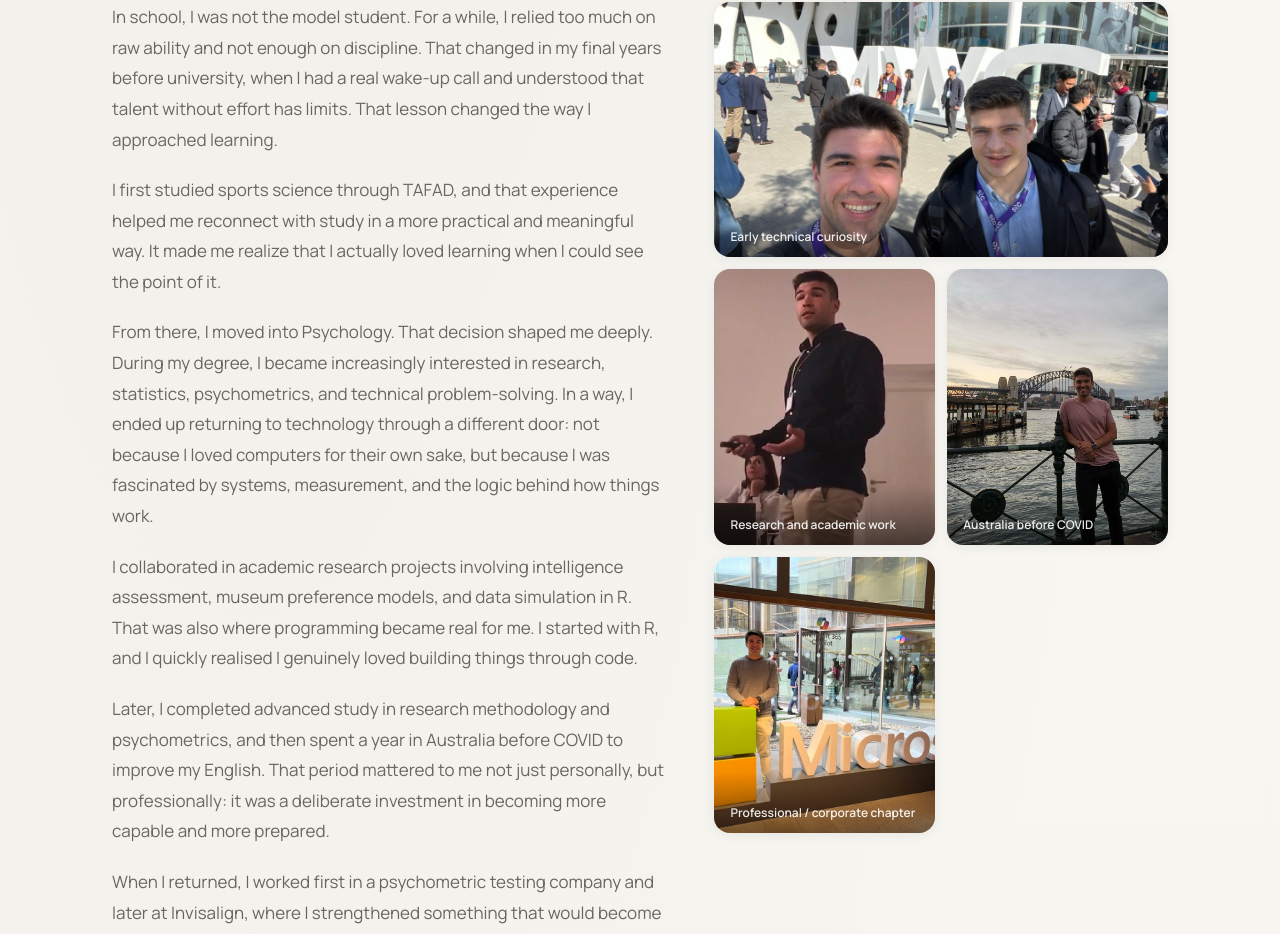
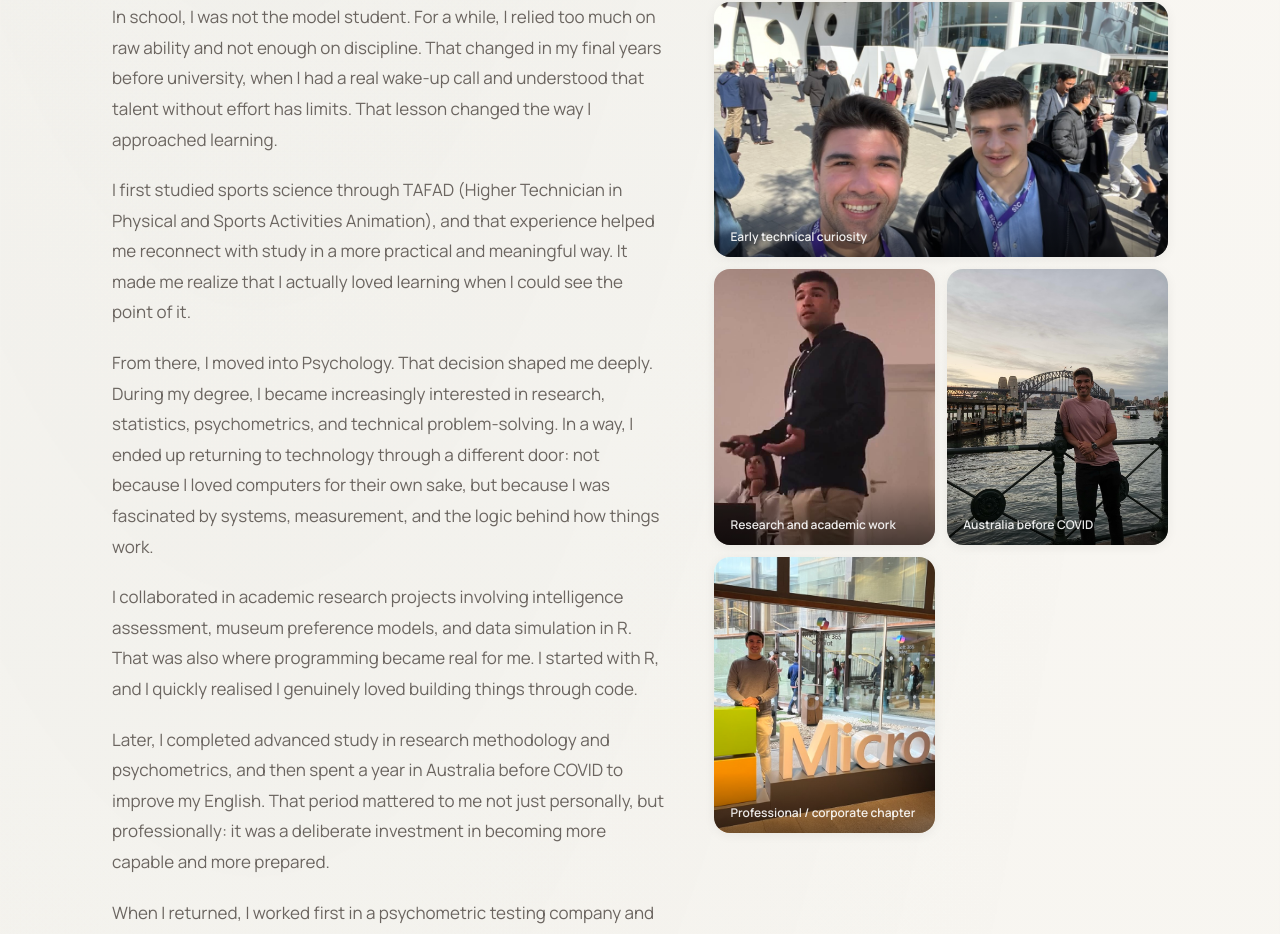
Before and after one commit to hecogo1/cv-landing-page, a React (Vite) app: page / in a window 1280 px wide. Shown: the part 1816-2750 px from the top of the page. Built offline with nearby package versions, Linux system fonts and the light colour scheme.

Commit message:
fix: enhance clarity in personal story by expanding sports science education description

```diff
--- a/src/app/content/siteContent.js
+++ b/src/app/content/siteContent.js
@@ -80,7 +80,7 @@ export const siteContent = {
       'My professional story started earlier than my formal career. At around 12 years old, I was already making money fixing computers. Looking back, that says something important about me: I have always been drawn to technology as a practical way to solve real problems.',
     paragraphs: [
       'In school, I was not the model student. For a while, I relied too much on raw ability and not enough on discipline. That changed in my final years before university, when I had a real wake-up call and understood that talent without effort has limits. That lesson changed the way I approached learning.',
-      'I first studied sports science through TAFAD, and that experience helped me reconnect with study in a more practical and meaningful way. It made me realize that I actually loved learning when I could see the point of it.',
+      'I first studied sports science through TAFAD (Higher Technician in Physical and Sports Activities Animation), and that experience helped me reconnect with study in a more practical and meaningful way. It made me realize that I actually loved learning when I could see the point of it.',
       'From there, I moved into Psychology. That decision shaped me deeply. During my degree, I became increasingly interested in research, statistics, psychometrics, and technical problem-solving. In a way, I ended up returning to technology through a different door: not because I loved computers for their own sake, but because I was fascinated by systems, measurement, and the logic behind how things work.',
       'I collaborated in academic research projects involving intelligence assessment, museum preference models, and data simulation in R. That was also where programming became real for me. I started with R, and I quickly realised I genuinely loved building things through code.',
       'Later, I completed advanced study in research methodology and psychometrics, and then spent a year in Australia before COVID to improve my English. That period mattered to me not just personally, but professionally: it was a deliberate investment in becoming more capable and more prepared.',
```
